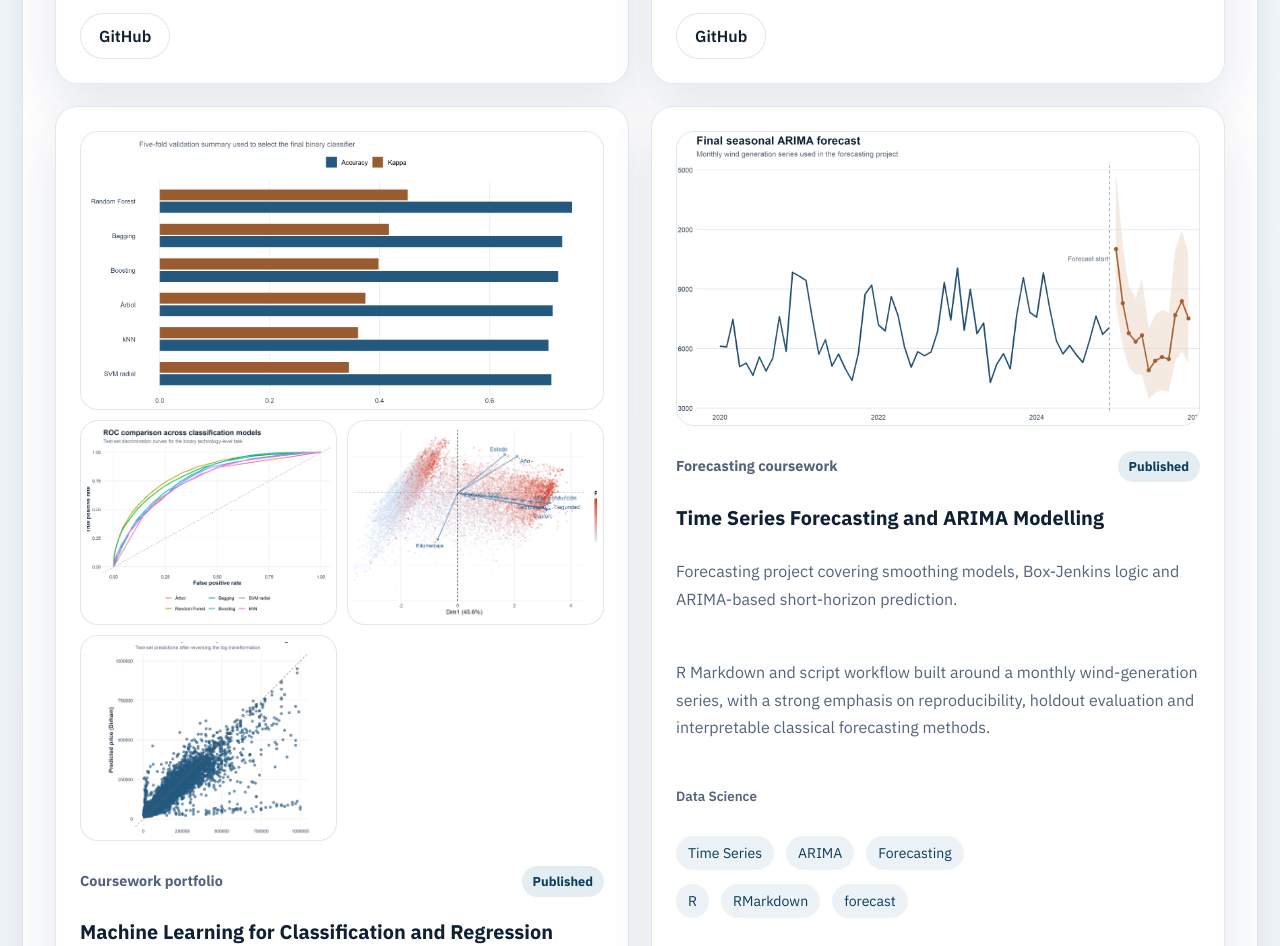
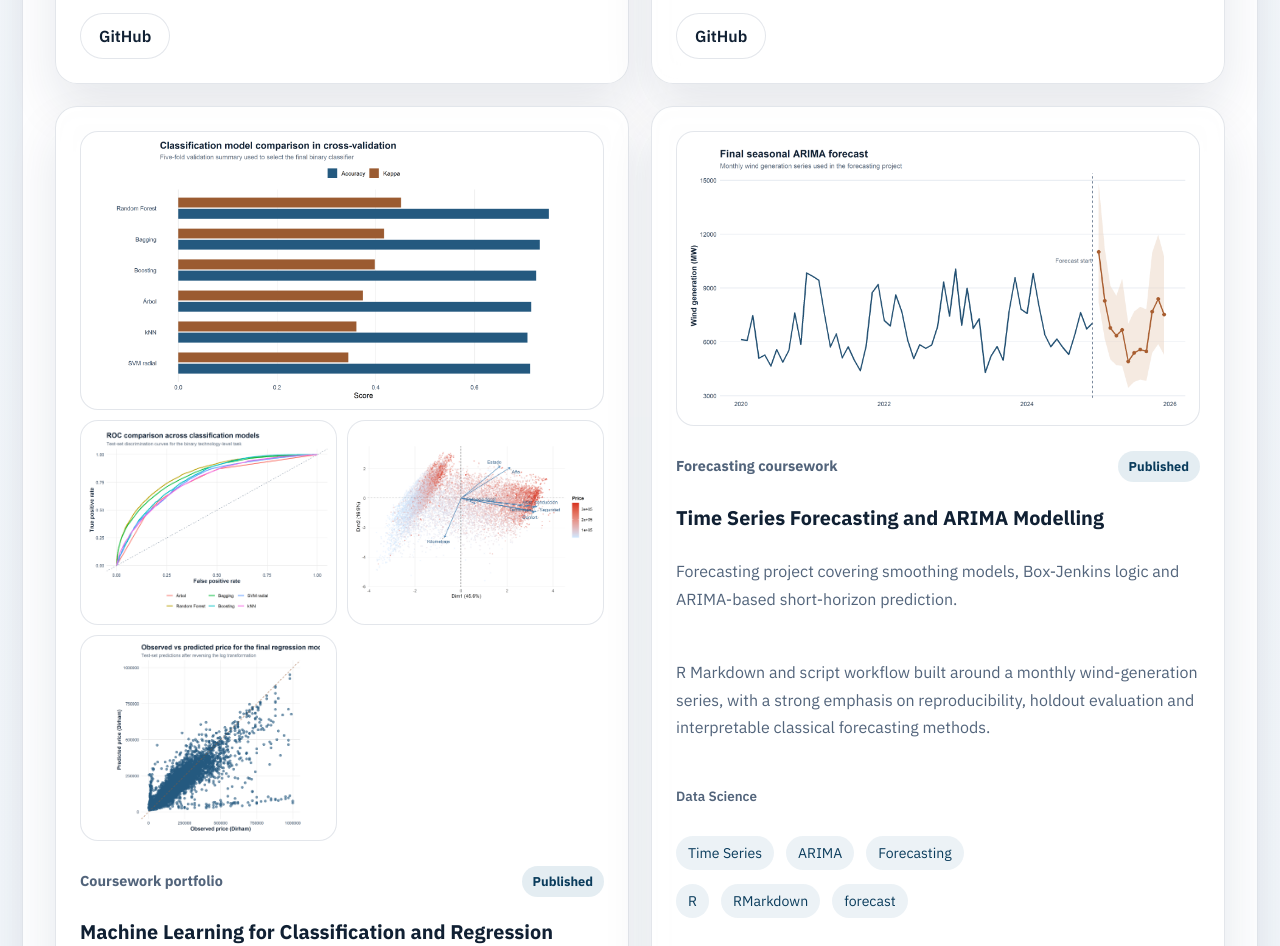
Before and after one commit to VictorRoAlb/VictorRoAlb.github.io, a website: page index.html in a window 1280 px wide. Shown: the part 2880-3826 px from the top of the page. Drawn offline with Linux system fonts and the light colour scheme.

Commit message:
Refine chart framing on portfolio cards

```diff
--- a/src/styles.css
+++ b/src/styles.css
@@ -484,13 +484,16 @@ h3 {
 }
 
 .project-thumb {
+  display: block;
   width: 100%;
   aspect-ratio: 16 / 9;
-  object-fit: cover;
+  object-fit: contain;
   object-position: center center;
   border-radius: 18px;
   border: 1px solid var(--line);
   background: rgba(255,255,255,0.98);
+  padding: 10px;
+  box-shadow: inset 0 0 0 1px rgba(255,255,255,0.85);
 }
 
 .project-gallery-grid {
@@ -508,6 +511,9 @@ h3 {
   background: rgba(255,255,255,0.98);
   padding: 6px;
   box-shadow: inset 0 0 0 1px rgba(255,255,255,0.85);
+  display: flex;
+  align-items: center;
+  justify-content: center;
 }
 
 .project-gallery-item.is-wide {
@@ -523,9 +529,10 @@ h3 {
   display: block;
   width: 100%;
   height: 100%;
-  object-fit: cover;
+  object-fit: contain;
   object-position: center center;
   border-radius: 12px;
+  background: rgba(255,255,255,0.98);
 }
 
 .project-subtitle {
```
